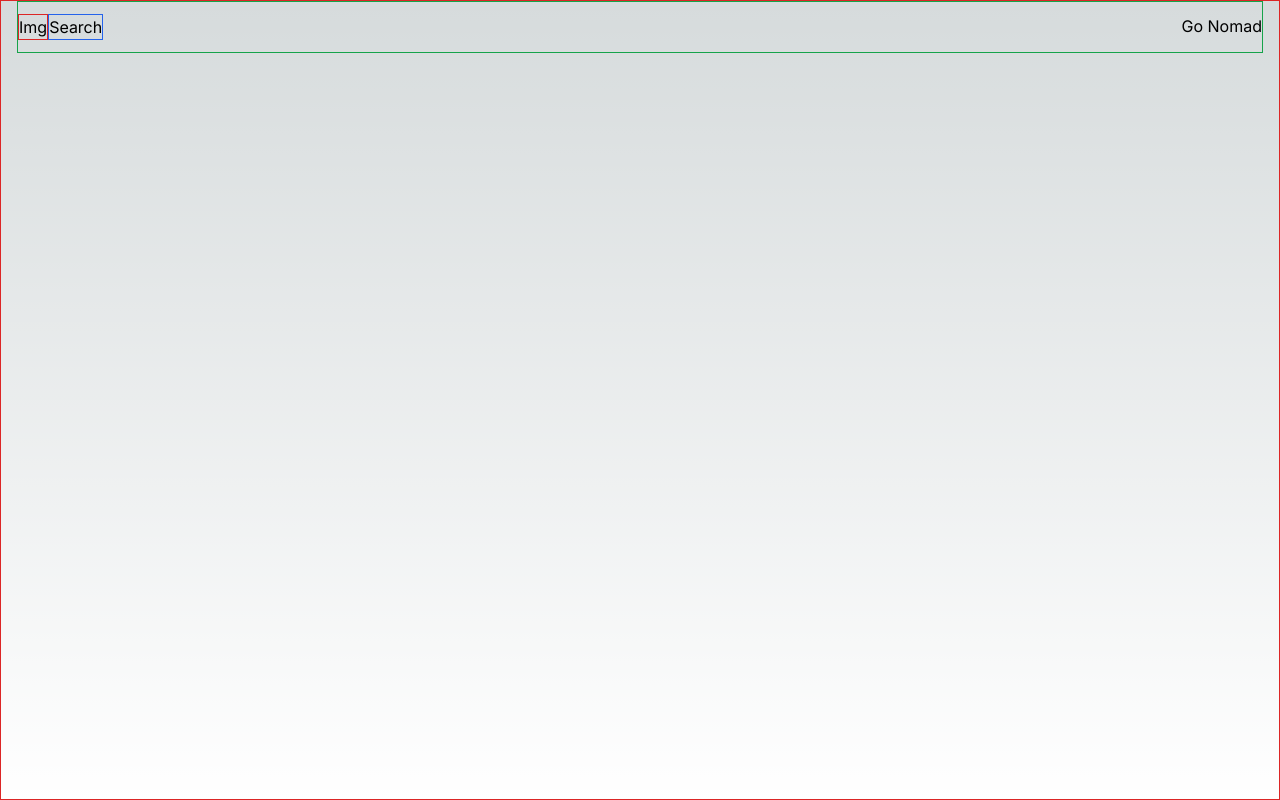
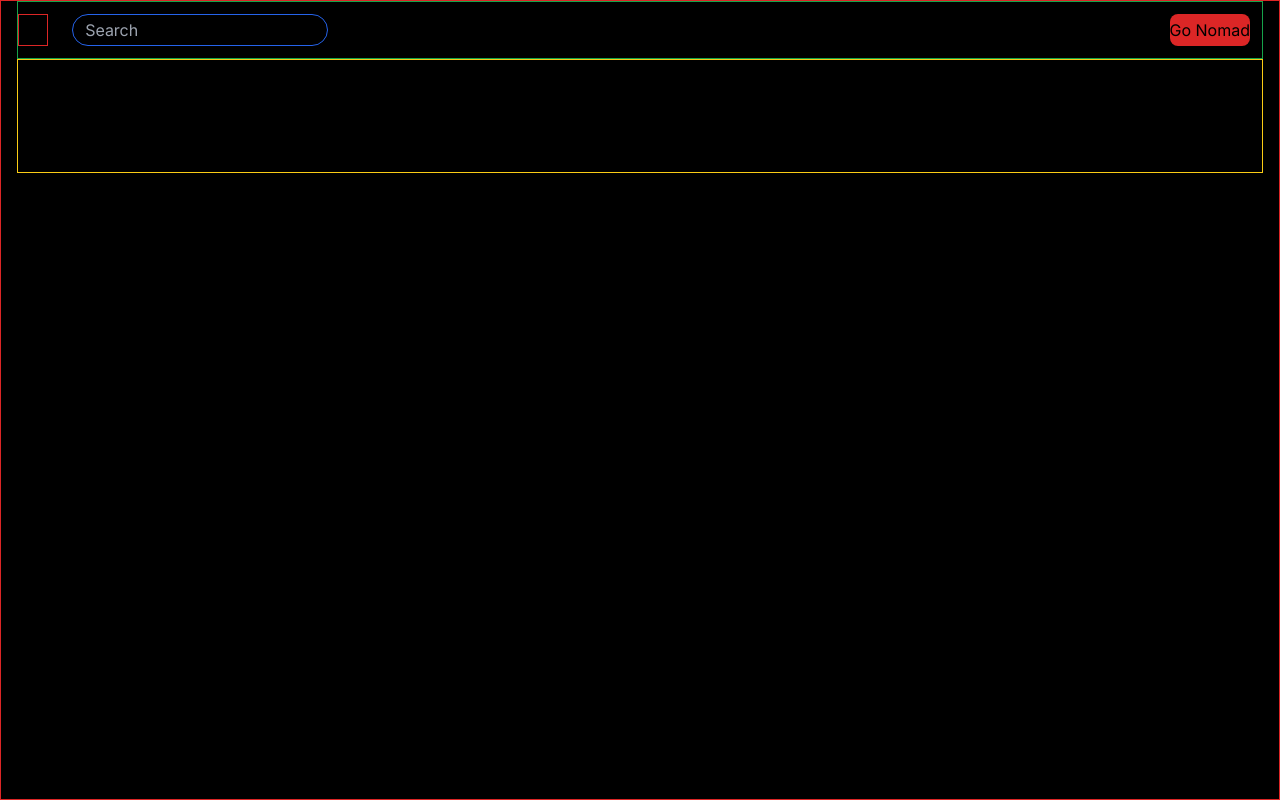
Before and after one commit to KingArthamus/nomad-list-clone, a Next.js app: page / in a window 1280 px wide. Built offline with nearby package versions, Linux system fonts and the light colour scheme.

Commit message:
start middle elements

```diff
--- a/app/page.js
+++ b/app/page.js
@@ -2,15 +2,44 @@ import Image from "next/image";
 
 export default function Home() {
   return (
-    <main className="border border-red-600 w-full flex min-h-screen flex-col items-center justify-start px-4">
+    <main className="border border-red-600 bg-black  w-full flex min-h-screen flex-col items-center justify-start px-4">
       <div className="border border-green-600 flex py-3 w-full justify-between">
         <div className="flex">
-          <button className="border border-red-600 "> Img </button>
-          <div className="border border-blue-600 flex">Search</div>
+          <button className="border border-red-600 hover:opacity-55">
+            Img
+          </button>
+          <button>
+            <svg
+              xmlns="http://www.w3.org/2000/svg"
+              width="24"
+              height="24"
+              viewBox="0 0 24 24"
+              fill="none"
+              stroke="currentColor"
+              stroke-width="2"
+              stroke-linecap="round"
+              stroke-linejoin="round"
+              class="lucide lucide-chevron-down"
+            >
+              <path d="m6 9 6 6 6-6" />
+            </svg>
+          </button>
+          <div className="border border-blue-600 rounded-full flex w-64 h-8 cursor-text">
+            <input
+              className="justify-left p-1 pl-3 bg-transparent focus:outline-none"
+              placeholder="Search"
+            />
+          </div>
         </div>
-        <div>
-          <button className="justify-end">Go Nomad</button>
+        <div className="flex pr-3">
+          <button className="pr-5">Billing</button>
+          <button className="bg bg-red-600 rounded-lg justify-end hover:bg-transparent ">
+            Go Nomad
+          </button>
         </div>
+      </div>
+      <div className="border border-yellow-400 flex w-full justify-center">
+        <p className="p-11">lorem </p>
       </div>
     </main>
   );
```
